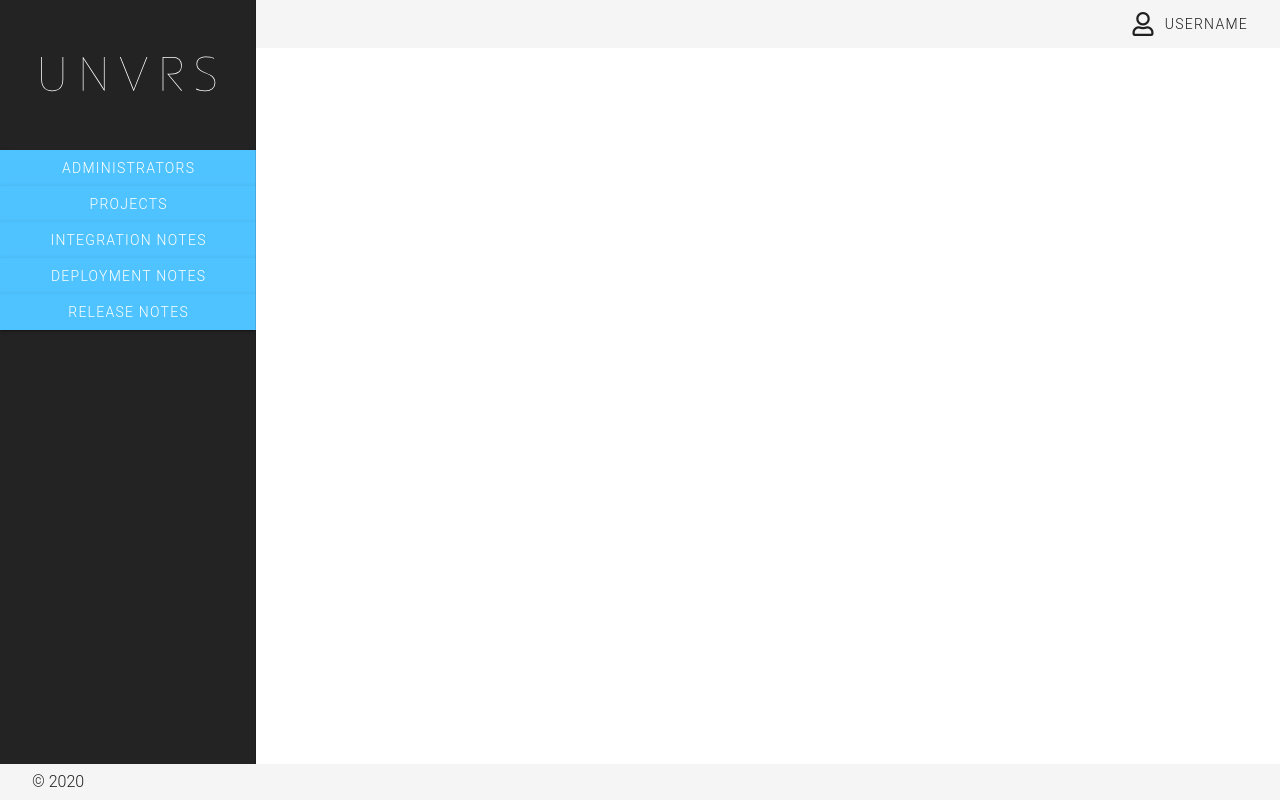
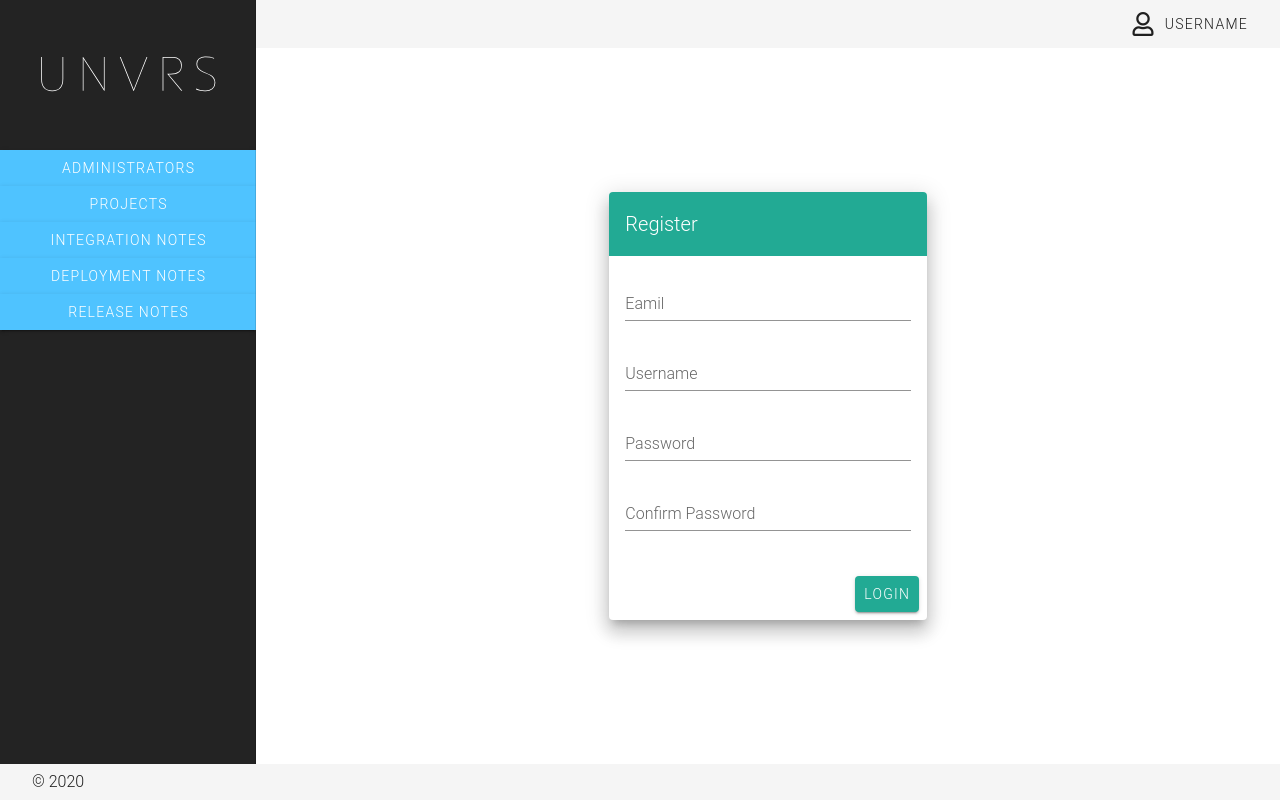
Before and after one commit to davidtodorov/univers, a Vue app: page /register in a window 1280 px wide. Built offline with nearby package versions, Linux system fonts and the light colour scheme; a web font is replaced by a local one.

Commit message:
Added Login and Regigeter components

```diff
--- a/package.json
+++ b/package.json
@@ -10,6 +10,7 @@
   "dependencies": {
     "core-js": "^3.6.4",
     "vue": "^2.6.11",
+    "vuelidate": "^0.7.5",
     "vuetify": "^2.2.11"
   },
   "devDependencies": {
--- a/src/App.vue
+++ b/src/App.vue
@@ -3,6 +3,8 @@
     <AppNavigation></AppNavigation>
     <AppHeader></AppHeader>
     <v-content>
+      <!-- <AppLogin></AppLogin> -->
+      <AppRegister></AppRegister>
     </v-content>
     <AppFooter></AppFooter>
   </v-app>
@@ -12,6 +14,8 @@
 import AppNavigation from "./components/core/Navigation";
 import AppHeader from "./components/core/Header";
 import AppFooter from "./components/core/Footer";
+// import AppLogin from "./components/authentication/Login"
+import AppRegister from "./components/authentication/Register"
 
 export default {
   name: "App",
@@ -19,7 +23,9 @@ export default {
   components: {
     AppNavigation,
     AppHeader,
-    AppFooter
+    AppFooter,
+    // AppLogin,
+    AppRegister
   },
 
   data: () => ({
--- /dev/null
+++ b/src/components/authentication/Login.vue
@@ -0,0 +1,66 @@
+<template>
+      <v-container
+        class="fill-height"
+        fluid
+      >
+        <v-row
+          align="center"
+          justify="center"
+        >
+          <v-col
+            cols="12"
+            sm="8"
+            md="4"
+          >
+            <v-card class="elevation-12">
+              <v-toolbar
+                color="#22AA94"
+                dark
+                flat
+              >
+                <v-toolbar-title>Login</v-toolbar-title>
+                <v-spacer />
+              </v-toolbar>
+              <v-card-text>
+                <v-form>
+                  <v-text-field
+                    label="Username"
+                    name="username"
+                    type="text"
+                    color="#232323"
+                    v-model="username"
+                  />
+
+                  <v-text-field
+                    id="password"
+                    label="Password"
+                    name="password"
+                    type="password"
+                    color="#232323"
+                    v-model="passdword"
+                  />
+                </v-form>
+              </v-card-text>
+              <v-card-actions>
+                <v-spacer />
+                <v-btn color="#22AA94" class="white--text">Login</v-btn>
+              </v-card-actions>
+            </v-card>
+          </v-col>
+        </v-row>
+      </v-container>
+</template>
+
+<script>
+  export default {
+    data: () => {
+      return {
+        username: '',
+        password: ''
+      }
+    },
+    props: {
+      source: String,
+    },
+  }
+</script>
--- /dev/null
+++ b/src/components/authentication/Register.vue
@@ -0,0 +1,132 @@
+<template>
+  <v-container class="fill-height" fluid>
+    <v-row align="center" justify="center">
+      <v-col cols="12" sm="8" md="4">
+        <v-card class="elevation-12">
+          <v-toolbar color="#22AA94" dark flat>
+            <v-toolbar-title>Register</v-toolbar-title>
+            <v-spacer />
+          </v-toolbar>
+          <v-card-text>
+            <v-form>
+              <v-text-field
+                label="Eamil"
+                name="email"
+                type="text"
+                color="#232323"
+                v-model="email"
+                @blur="$v.email.$touch"
+                :error-messages="emailErrors"
+              />
+
+              <v-text-field
+                label="Username"
+                name="username"
+                type="text"
+                color="#232323"
+                v-model="username"
+                @blur="$v.username.$touch"
+                :error-messages="usernameErrors"
+              />
+
+              <v-text-field
+                id="password"
+                label="Password"
+                name="password"
+                type="password"
+                color="#232323"
+                v-model="password"
+                @blur="$v.password.$touch"
+                :error-messages="passwordErrors"
+              />
+
+              <v-text-field
+                id="confirmPassword"
+                label="Confirm Password"
+                name="password"
+                type="password"
+                color="#232323"
+                v-model="confirmPassword"
+                @blur="$v.confirmPassword.$touch"
+                :error-messages="confirmPasswordErrors"
+              />
+            </v-form>
+          </v-card-text>
+          <v-card-actions>
+            <v-spacer />
+            <v-btn color="#22AA94" class="white--text">Login</v-btn>
+          </v-card-actions>
+        </v-card>
+      </v-col>
+    </v-row>
+  </v-container>
+</template>
+
+<script>
+import { validationMixin } from "vuelidate";
+import { required, email, sameAs, minLength } from "vuelidate/lib/validators";
+
+export default {
+  mixins: [validationMixin],
+  props: {
+    source: String
+  },
+  data: () => {
+    return {
+      email: "",
+      username: "",
+      password: "",
+      confirmPassword: ""
+    };
+  },
+  validations: {
+    email: {
+      required,
+      email
+    },
+    username: {
+      required,
+      minLength: minLength(5)
+    },
+    password: {
+      minLength: minLength(6)
+    },
+    confirmPassword: {
+      sameAs: sameAs("password")
+    }
+  },
+  computed: {
+    emailErrors() {
+      const errors = [];
+      if (!this.$v.email.$dirty) return errors;
+      !this.$v.email.email && errors.push("Must be valid e-mail");
+      !this.$v.email.required && errors.push("E-mail is required");
+      return errors;
+    },
+    usernameErrors() {
+      const errors = [];
+      if (!this.$v.username.$dirty) return errors;
+      !this.$v.username.required && errors.push("E-mail is required");
+      !this.$v.username.minLength && errors.push("The minimal length must be 5 symbols");
+      return errors;
+    },
+    passwordErrors() {
+      const errors = [];
+      if (!this.$v.password.$dirty) return errors;
+      !this.$v.password.minLength && errors.push("The minimal length must be 6 symbols");
+      return errors;
+    },
+    confirmPasswordErrors() {
+      const errors = [];
+      if (!this.$v.confirmPassword.$dirty) return errors;
+      !this.$v.confirmPassword.sameAs && errors.push("The passwords should match");
+      return errors;
+    }
+  },
+  methods: {
+    submitHandler(){
+
+    }
+  },
+};
+</script>
```
Also changed, not shown: 1 other file (tests, documents, lock files or other folders).
